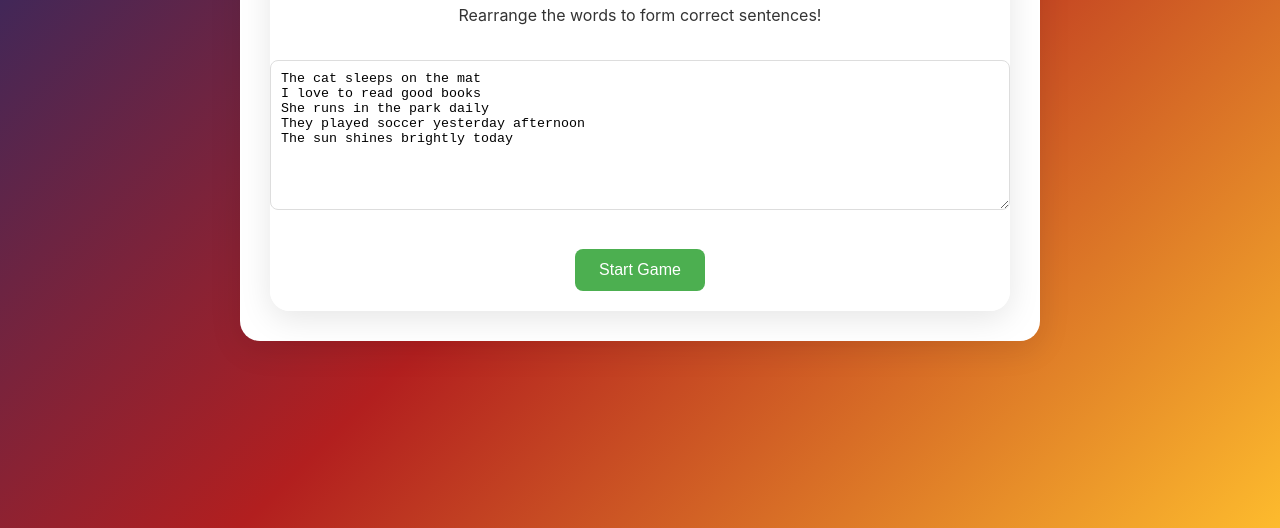
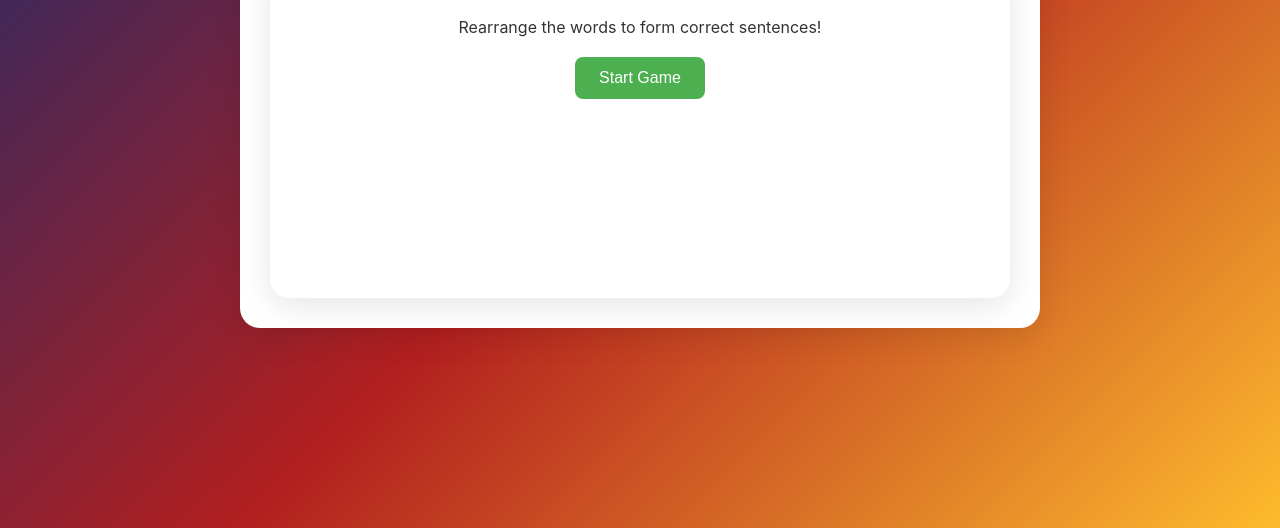
Before and after one commit to nmnhut-it/vocab-learner, a plain HTML site: page sentence-unscrambler.html in a window 1280 px wide. Shown: the part 272-800 px from the top of the page. Drawn offline with Linux system fonts and the light colour scheme.

Commit message:
hide input

```diff
--- a/sentence-unscrambler.html
+++ b/sentence-unscrambler.html
@@ -674,7 +674,7 @@
         <div id="welcomeScreen" class="screen active">
             <h1 style="text-align: center; margin-bottom: 20px;">Sentence Unscrambler</h1>
             <p style="text-align: center; margin-bottom: 20px;">Rearrange the words to form correct sentences!</p>
-            <textarea id="contentInput">The cat sleeps on the mat
+            <textarea hidden id="contentInput">The cat sleeps on the mat
 I love to read good books
 She runs in the park daily
 They played soccer yesterday afternoon
```
